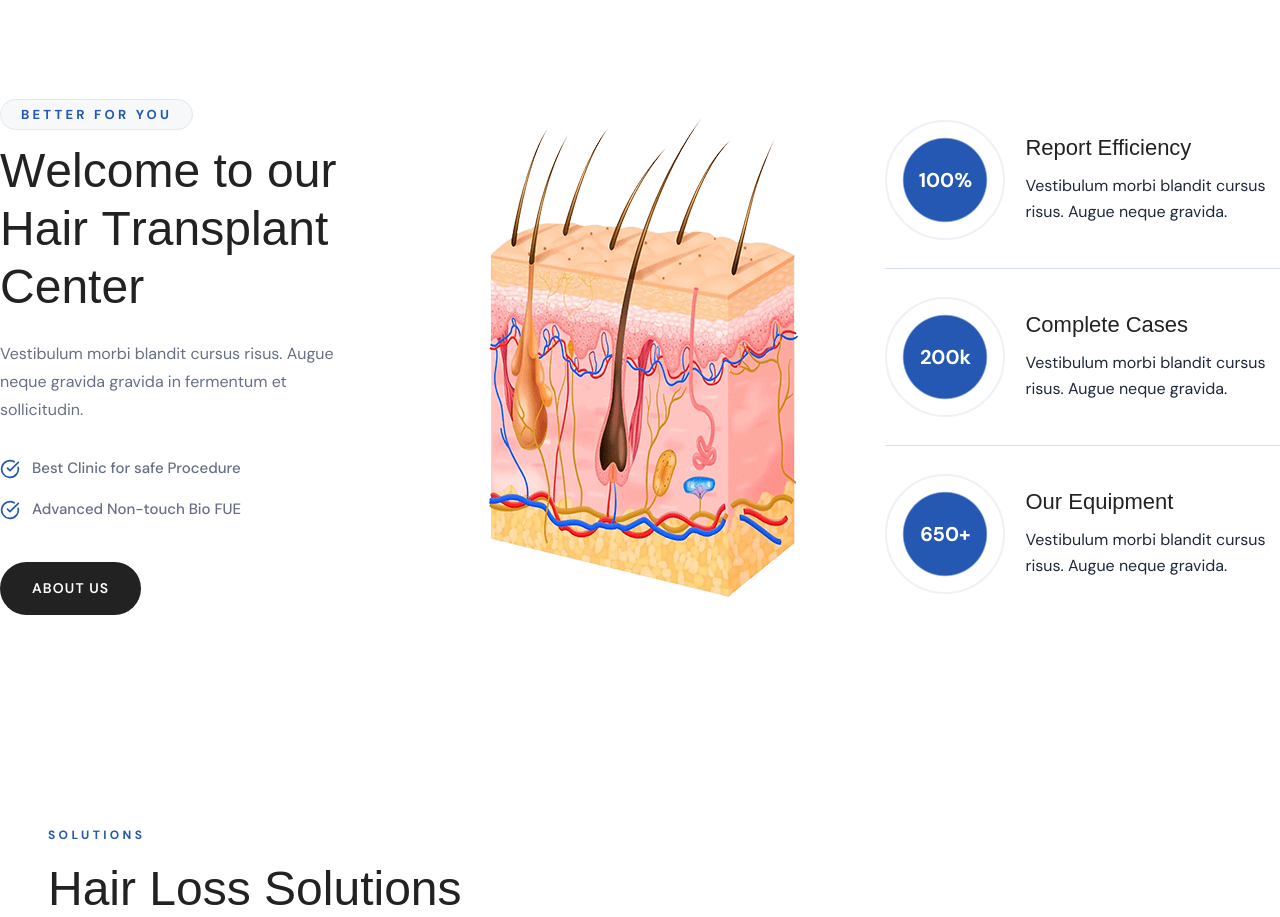
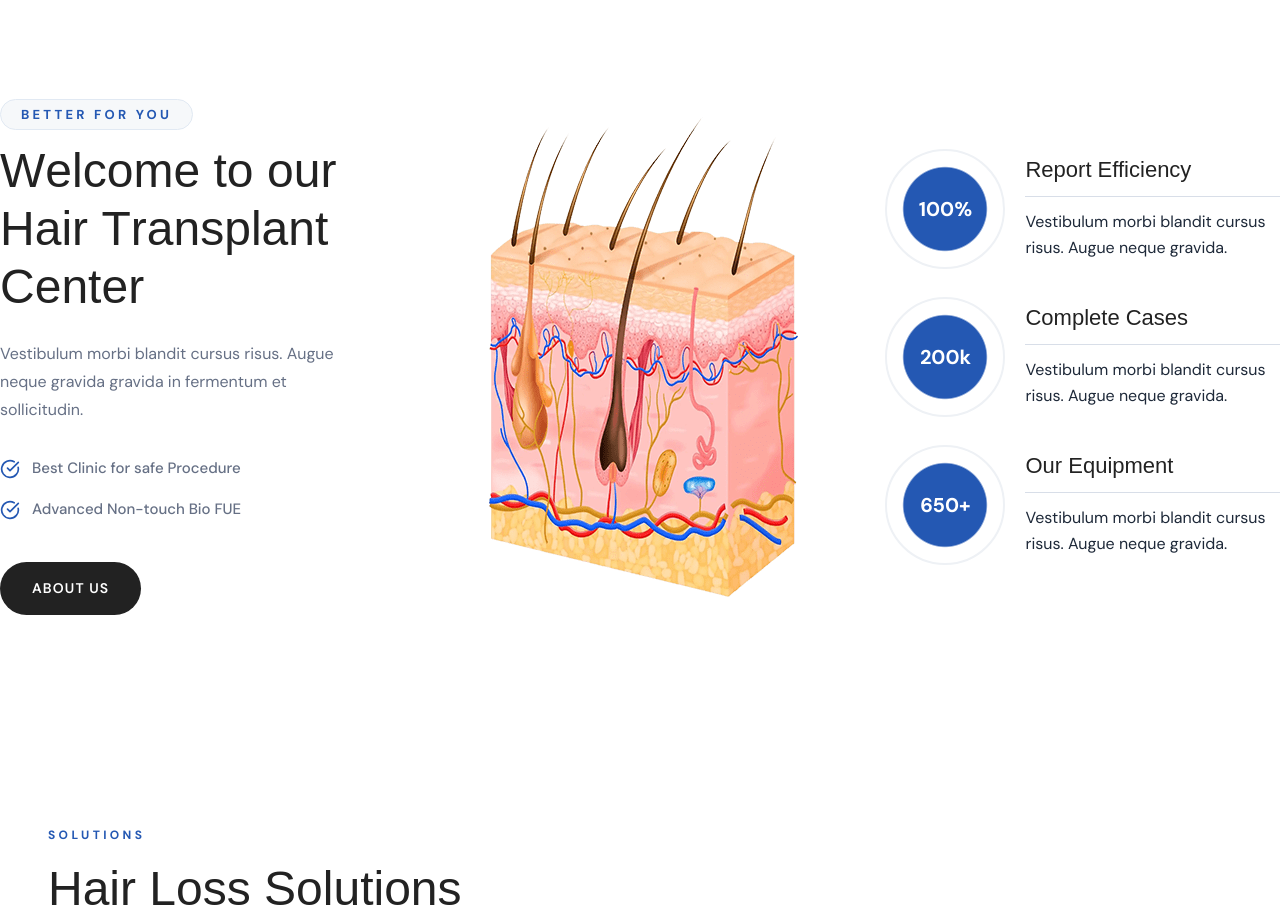
Before and after one commit to dominicnaatey/hair-transplant, a Next.js app: page / in a window 1280 px wide. Shown: the part 1080-1997 px from the top of the page. Built offline with nearby package versions, Linux system fonts and the light colour scheme; a web font is replaced by a local one.

Commit message:
style(WelcomeSection): move stat divider from wrapper to below title

```diff
--- a/components/WelcomeSection.tsx
+++ b/components/WelcomeSection.tsx
@@ -90,7 +90,7 @@ export default function WelcomeSection() {
             {stats.map((s, i) => (
               <div
                 key={i}
-                className="flex items-center gap-5 border-b border-[#D8DEE8] pb-7 last:border-b-0 last:pb-0"
+                className="flex items-center gap-5"
               >
                 <div className="flex h-30 w-30 shrink-0 items-center justify-center rounded-full border-2 border-[#EEF1F5] bg-[radial-gradient(circle_at_center,#2458B3_0_50%,transparent_52%)]">
                   <div className="font-sans text-xl leading-none font-bold text-white">
@@ -108,6 +108,7 @@ export default function WelcomeSection() {
                   <h5 className="mb-3 font-heading text-[22px] leading-[1.2] font-medium text-black">
                     {s.title}
                   </h5>
+                  <div className="mb-3 h-px w-full bg-[#D8DEE8]" />
                   <p className="m-0 text-base leading-6.5 text-gray-800">
                     {s.desc}
                   </p>
```
